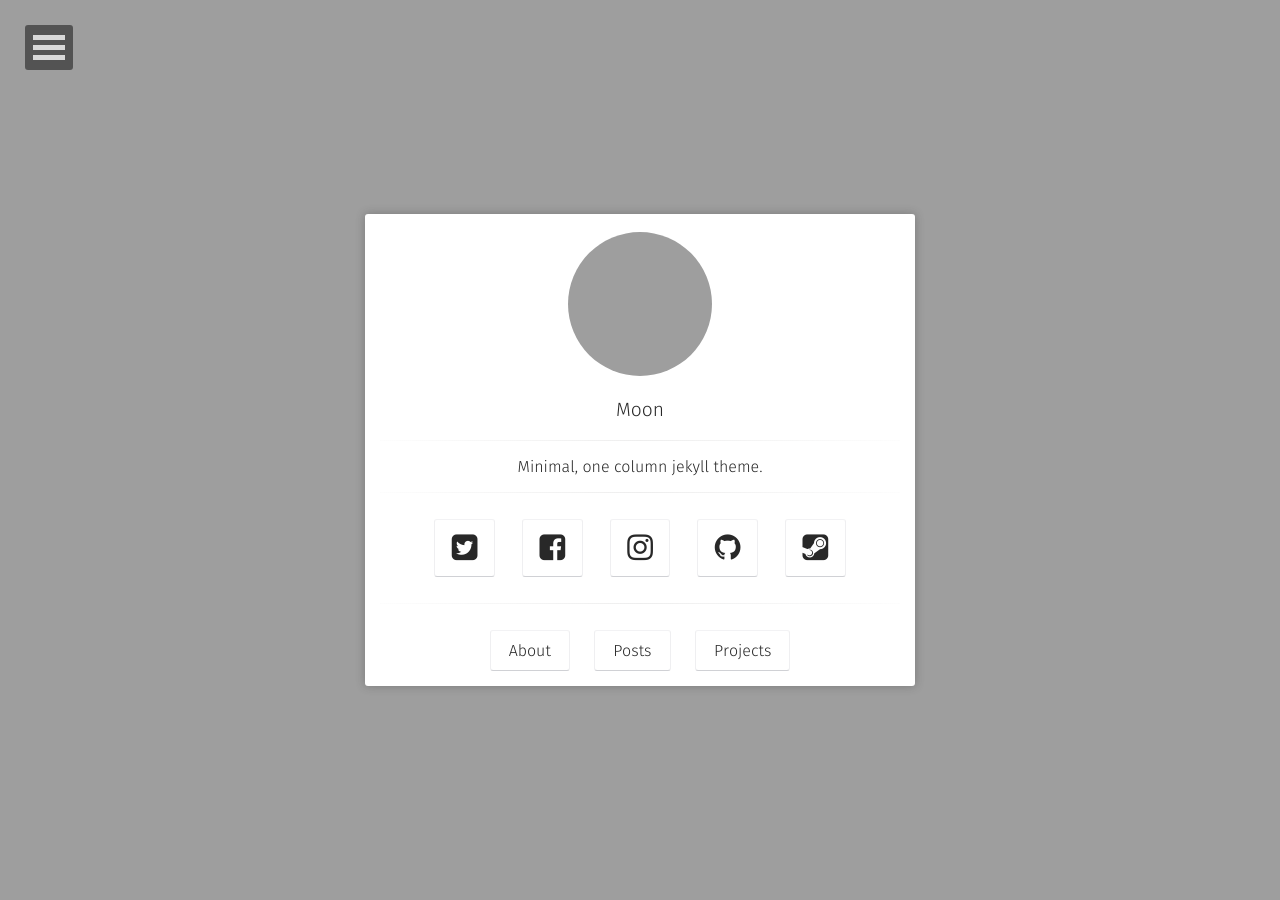
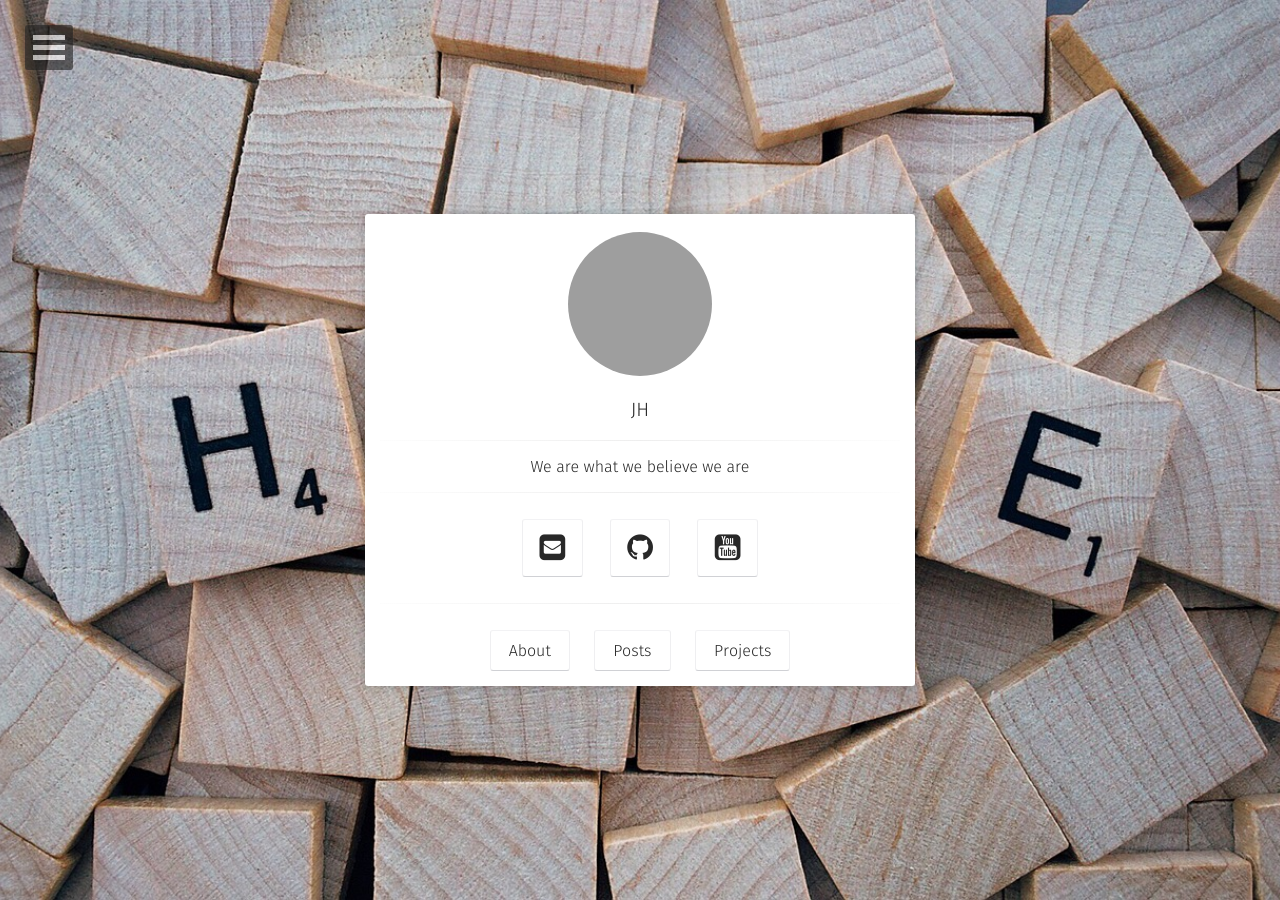
Before and after one commit to Jungjihyuk/JH_Life, a Jekyll site: the page built from index.html, in a window 1280 px wide. Built offline with Jekyll 4.4.1, drawn with Linux system fonts in a browser that asks for light colours; some web fonts are replaced; grey boxes are pictures that could not be loaded.

Commit message:
내 페이지로 초기화

```diff
--- a/_config.yml
+++ b/_config.yml
@@ -1,14 +1,14 @@
 # Site
-title:              Moon
-bio:                'Minimal, one column jekyll theme.'
-description:        "Moon is a minimal, one column jekyll theme for your blog."
+title:              JH
+bio:                'We are what we believe we are'
+description:        "용인대학교 생명과학과/(복전)컴퓨터과학과 4학년 학생입니다."
 reading_time:       true
 words_per_minute:   200
 logo:               'assets/img/logo.png'
-background:         'assets/img/placeholder-big.jpg'
+background:         'assets/img/hope.jpg'
 tiled_bg:           false   # Set this true if you want to tile your background image, otherwise it will be covered
 locale:             en_US
-url:                https://taylantatli.github.io/Moon
+url:                https://jungjihyuk.github.io/JH_Life
 
 # Jekyll
 permalink:          /:title/
@@ -26,7 +26,7 @@ sass:
   style:            compressed
 
 # Comments
-disqus_shortname:   taylantatli
+disqus_shortname:   JH
 
 # Social
 # if you don't have any of social below, comment the line.
@@ -37,22 +37,18 @@ disqus_shortname:   taylantatli
   #ad-client:
   #ad-slot:
 #bing-verify:
-#email:
-twitter:            username
-facebook:           username
-github-url:         username
+email: wlgur278@gmail.com
+github-url:         jungjihyuk
 #stackoverflow:     123456/username   from a "http://stackoverflow.com/users/123456/username" link
 #linkedin:          username
 #xing:              username
-instagram:          username
 #lastfm:            username
 #tumblr:            username
 #medium:            '@username'
 #pinterest:         username
 #foursquare:        username
-steam:              username
 #dribbble:          username
-#youtube:           username
+youtube:     UCdDKX9fdjhthlX9ZEMTyftA
 #youtube-channel:   channel
 #soundcloud:        username
 #weibo:             username
```
